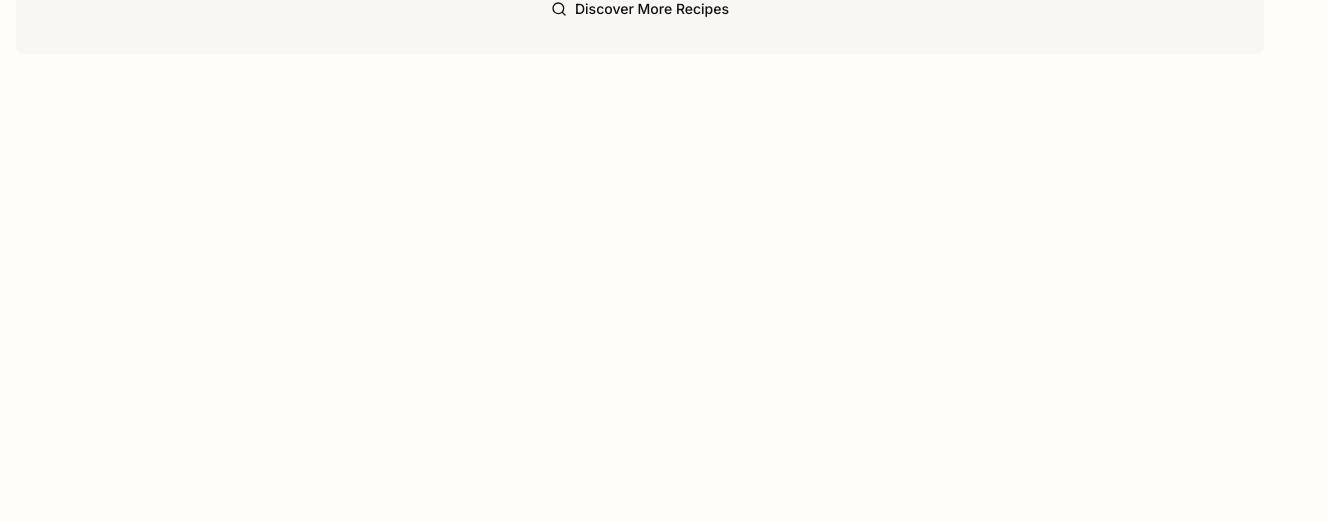
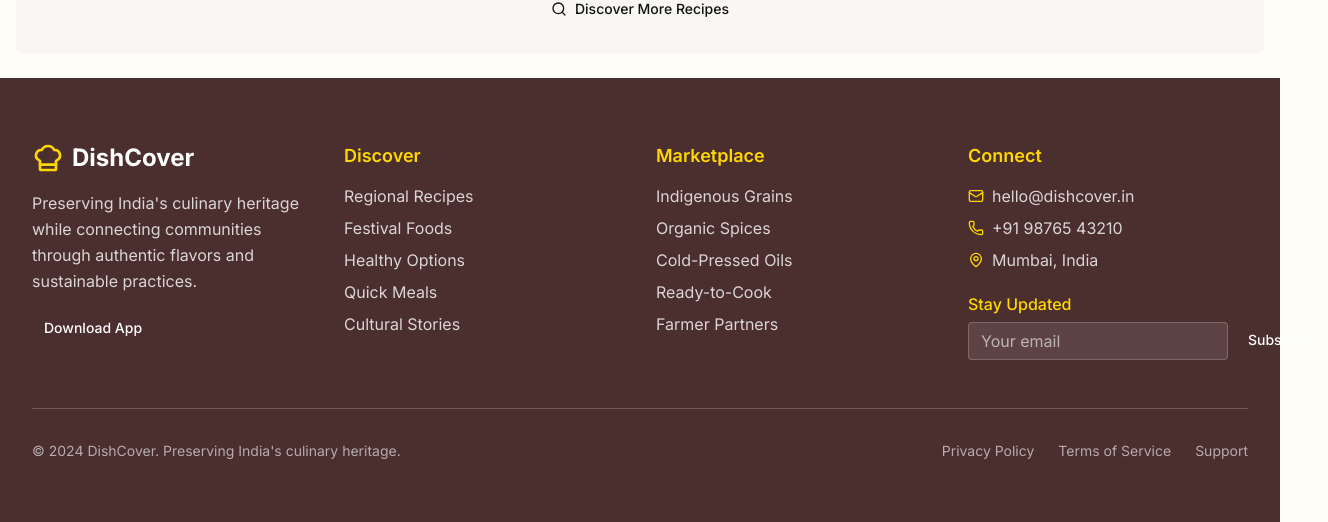
Before and after one commit to dnyaneshsb20/HeritageBites, a React (Vite) app: page /recipe-detail-instructions in a window 1280 px wide. Shown: the part 4218-4740 px from the top of the page, 1328 px wide, since content can reach past the window. Before the commit the page ends 4296 px from the top, so only its background shows below. Built offline with nearby package versions, Linux system fonts and the light colour scheme.

Commit message:
added footer

```diff
--- a/src/pages/recipe-detail-instructions/index.jsx
+++ b/src/pages/recipe-detail-instructions/index.jsx
@@ -9,6 +9,7 @@ import NutritionPanel from './components/NutritionPanel';
 import CulturalStory from './components/CulturalStory';
 import SimilarRecipes from './components/SimilarRecipes';
 import ReviewsSection from './components/ReviewsSection';
+import Footer from 'pages/dashboard/components/Footer';
 
 const RecipeDetailInstructions = () => {
   const [searchParams] = useSearchParams();
@@ -383,6 +384,7 @@ const RecipeDetailInstructions = () => {
           <SimilarRecipes recipes={mockSimilarRecipes} />
         </div>
       </main>
+      <Footer/>
     </div>
   );
 };
```
